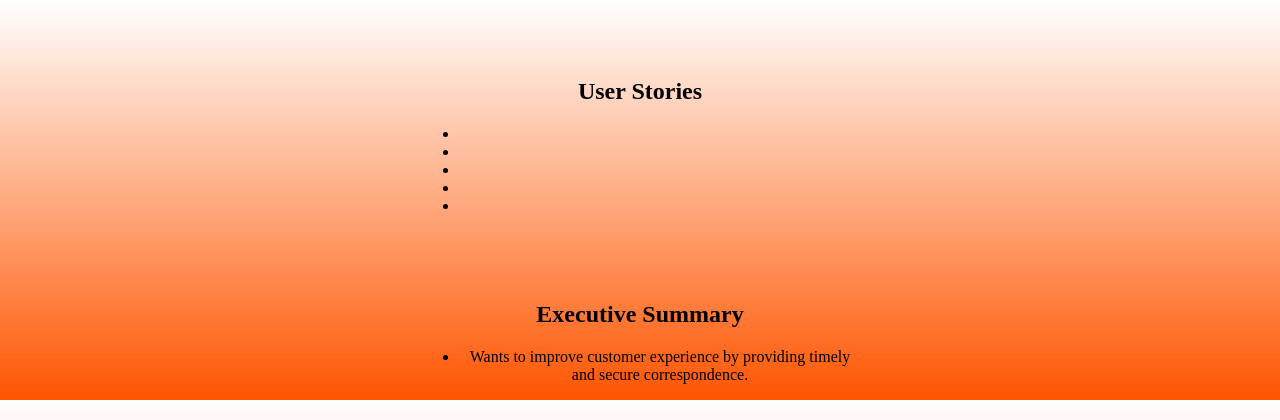
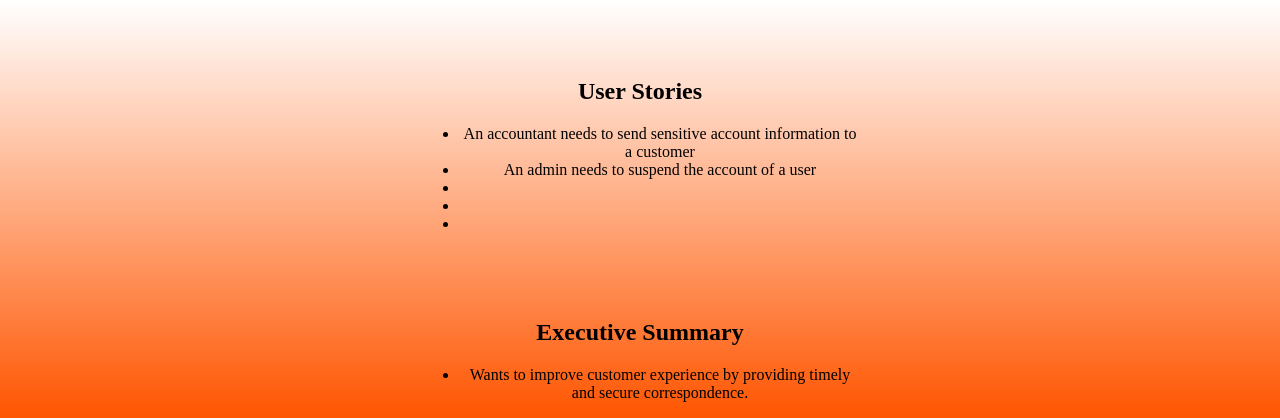
Before and after one commit to Karstagg/kiteCrypt, a PHP site: page /user-stories.php in a window 1280 px wide. Shown: the top 420 px of the page. Run offline with PHP 8.4, Linux system fonts and the light colour scheme.

Commit message:
added two user stories

```diff
--- a/public_html/epic/user-stories.php
+++ b/public_html/epic/user-stories.php
@@ -15,8 +15,8 @@
 				<h2>User Stories</h2>
 
 				<ul>
-					<li> </li>
-					<li> </li>
+					<li>An accountant needs to send sensitive account information to a customer</li>
+					<li>An admin needs to suspend the account of a user</li>
 					<li> </li>
 					<li> </li>
 					<li> </li>
```
